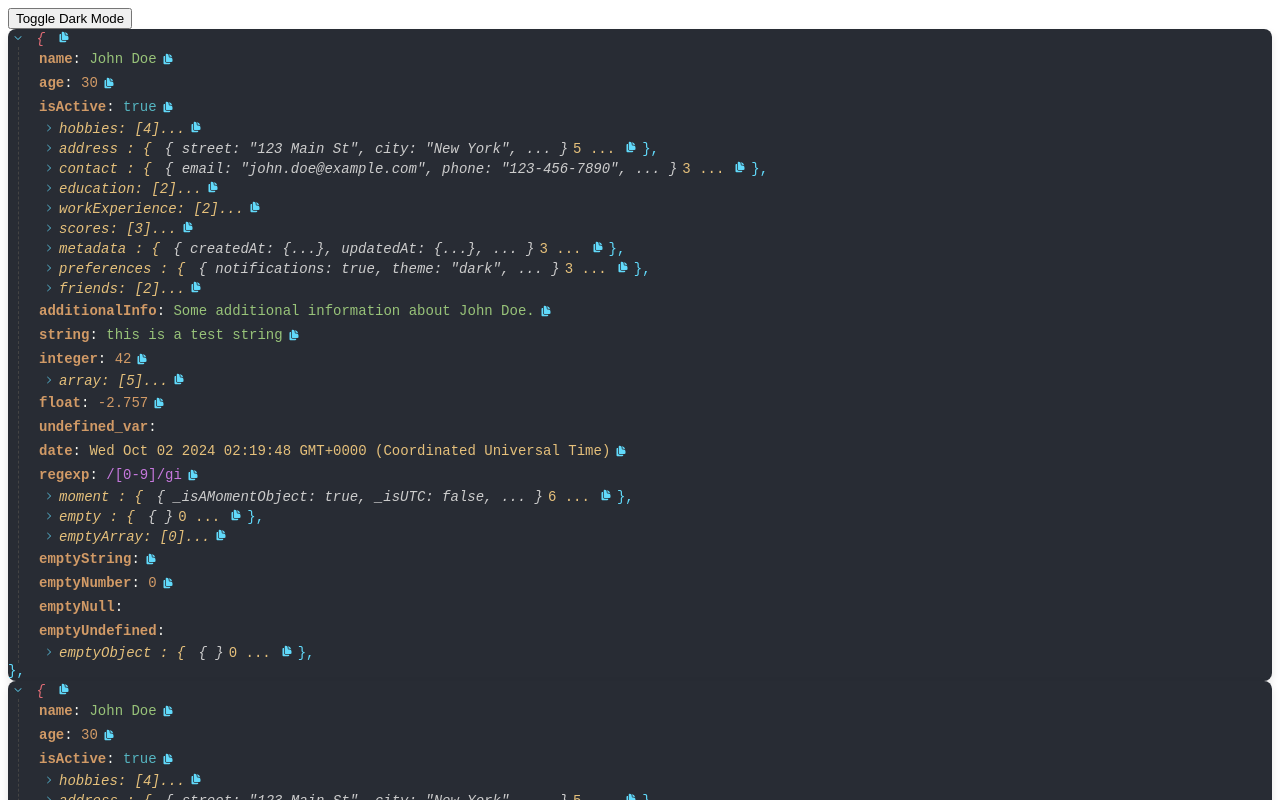
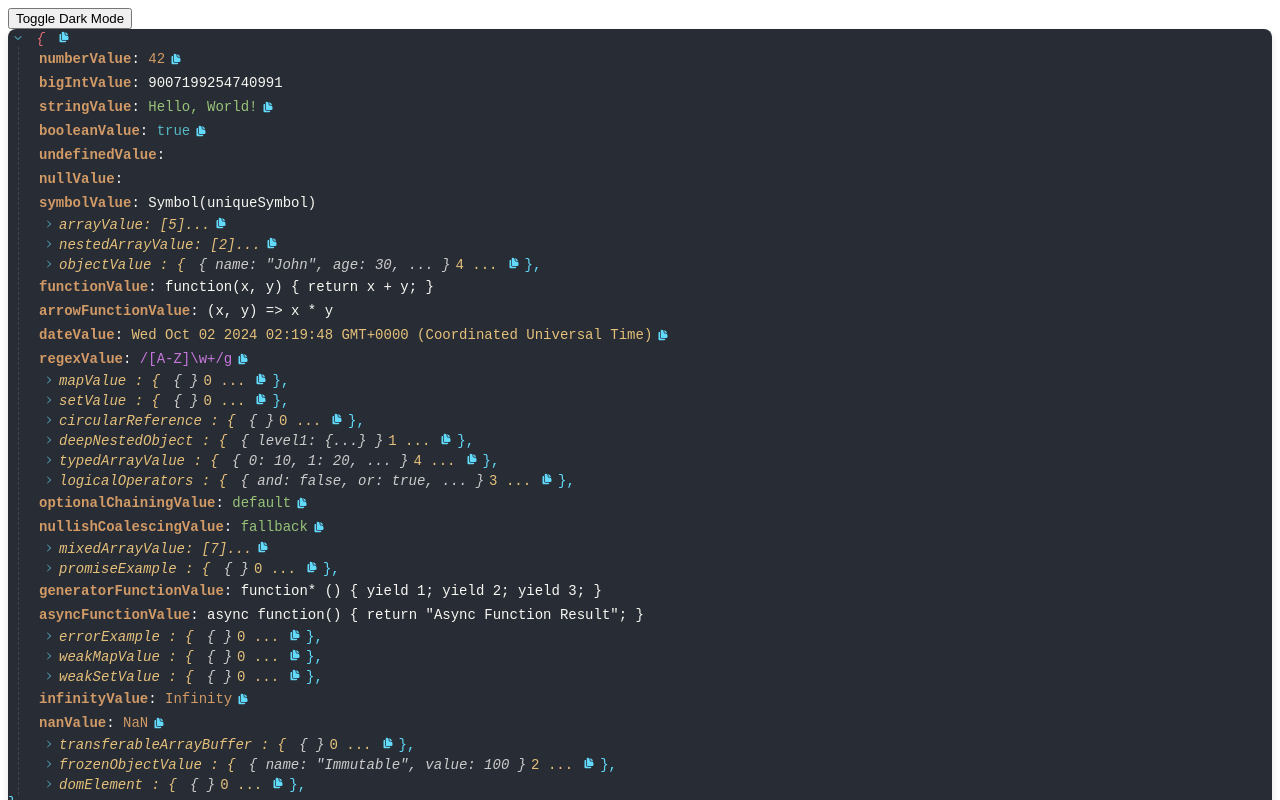
Before and after one commit to anilkumarthakur60/vue3-json-viewer, a Vue app: page / in a window 1280 px wide. Shown: the top 800 px of the page. Built offline with nearby package versions, Linux system fonts and the light colour scheme.

Commit message:
fix: minor changes

```diff
--- a/src/App.vue
+++ b/src/App.vue
@@ -4,6 +4,7 @@
 
   import { ref } from 'vue';
   import { ViewJson, JsonViewer } from './package/components';
+  import { RecaptchaV3 } from '@anilkumarthakur/vue3-recaptcha';
   const jsonData = {
     name: 'John Doe',
     age: 30,
@@ -78,28 +79,188 @@
     emptyNull: null,
     emptyUndefined: undefined,
     emptyObject: {},
+    nestedObject: {
+      level1: {
+        level2: {
+          level3: {
+            level4: {
+              level5: {
+                key: 'deep value',
+              },
+            },
+          },
+        },
+      },
+    },
+    function: function () {
+      return 'This is a function';
+    },
+    complexArray: [
+      'string',
+      123,
+      true,
+      null,
+      undefined,
+      { key: 'value' },
+      [1, 2, 3],
+      new Date(),
+      /regex/,
+      Moment(),
+      function () {
+        return 'Array function';
+      },
+    ],
   };
 
   const isDarkMode = ref(true);
   const toggleDarkMode = () => {
     isDarkMode.value = !isDarkMode.value;
   };
+
+  const complexObject = {
+    numberValue: 42,
+    bigIntValue: BigInt(9007199254740991),
+    stringValue: 'Hello, World!',
+    booleanValue: true,
+    undefinedValue: undefined,
+    nullValue: null,
+    symbolValue: Symbol('uniqueSymbol'),
+
+    // Arrays and Nested Arrays
+    arrayValue: [1, 2, 3, 'text', { key: 'value' }],
+    nestedArrayValue: [
+      [1, 2, 3],
+      ['nested', ['deep', ['deeper', ['deepest']]]],
+    ],
+
+    // Objects and Nested Objects
+    objectValue: {
+      name: 'John',
+      age: 30,
+      address: {
+        street: '123 Main St',
+        city: 'New York',
+        zip: '10001',
+      },
+      hobbies: ['reading', 'traveling', 'sports'],
+    },
+
+    // Functions
+    functionValue: function (x, y) {
+      return x + y;
+    },
+    arrowFunctionValue: (x, y) => x * y,
+
+    // Dates
+    dateValue: new Date(),
+
+    // Regular Expressions
+    regexValue: /[A-Z]\w+/g,
+
+    // Maps and Sets
+    mapValue: new Map([
+      ['key1', 'value1'],
+      ['key2', 'value2'],
+    ]),
+    setValue: new Set([1, 2, 3, 4, 5]),
+
+    // Nested and Circular References
+    circularReference: {},
+    deepNestedObject: {
+      level1: {
+        level2: {
+          level3: {
+            key: 'deep value',
+          },
+        },
+      },
+    },
+
+    // Typed Arrays
+    typedArrayValue: new Uint8Array([10, 20, 30, 40]),
+
+    // Symbols as Object Keys
+    [Symbol('symbolKey')]: 'symbolValue',
+
+    // Boolean Operators
+    logicalOperators: {
+      and: true && false,
+      or: true || false,
+      not: !true,
+    },
+
+    // Optional Chaining and Nullish Coalescing
+    optionalChainingValue: undefined?.nested?.value || 'default',
+    nullishCoalescingValue: null ?? 'fallback',
+
+    // Arrays with Different Data Types
+    mixedArrayValue: [
+      42,
+      'text',
+      true,
+      null,
+      undefined,
+      { nested: 'object' },
+      [1, 2, 3],
+    ],
+
+    // Handling Promises
+    promiseExample: new Promise((resolve, reject) => {
+      setTimeout(() => resolve('Promise Resolved!'), 1000);
+    }),
+
+    // Generators
+    generatorFunctionValue: function* () {
+      yield 1;
+      yield 2;
+      yield 3;
+    },
+
+    // Async Functions
+    asyncFunctionValue: async function () {
+      return 'Async Function Result';
+    },
+
+    // Error Object
+    errorExample: new Error('This is an error'),
+
+    // WeakMap and WeakSet
+    weakMapValue: new WeakMap(),
+    weakSetValue: new WeakSet(),
+
+    // Special Numbers (Infinity, NaN)
+    infinityValue: Infinity,
+    nanValue: NaN,
+
+    // Structured Clone-able data for transferables
+    transferableArrayBuffer: new ArrayBuffer(16),
+
+    // Immutable Data Structures (Object.freeze)
+    frozenObjectValue: Object.freeze({
+      name: 'Immutable',
+      value: 100,
+    }),
+
+    // DOM Elements (if applicable in environment)
+    domElement:
+      typeof document !== 'undefined' ? document.createElement('div') : null,
+  };
+
+  // Adding circular reference after creation
+
+  console.log(complexObject);
 </script>
 
 <template>
   <button @click="toggleDarkMode">Toggle Dark Mode</button>
   <ViewJson
-    :data="jsonData"
+    :data="complexObject"
     :level="0"
     :darkMode="isDarkMode"
   />
-  <JsonViewer
-    :darkMode="isDarkMode"
-    :data="jsonData"
-    :level="0"
-  />
 
   <pre>{{ jsonData }}</pre>
+  <RecaptchaV3 />
 </template>
 
 <style>
--- a/src/package/index.ts
+++ b/src/package/index.ts
@@ -1,6 +1,5 @@
 import { App } from 'vue';
 import { JsonViewerProps } from './types/jsonViewerTypes';
-import './package/style/global.scss';
 import { ViewJson, JsonViewer } from './components';
 import { useJsonViewer } from './hooks/useJsonViewer';
 
```
